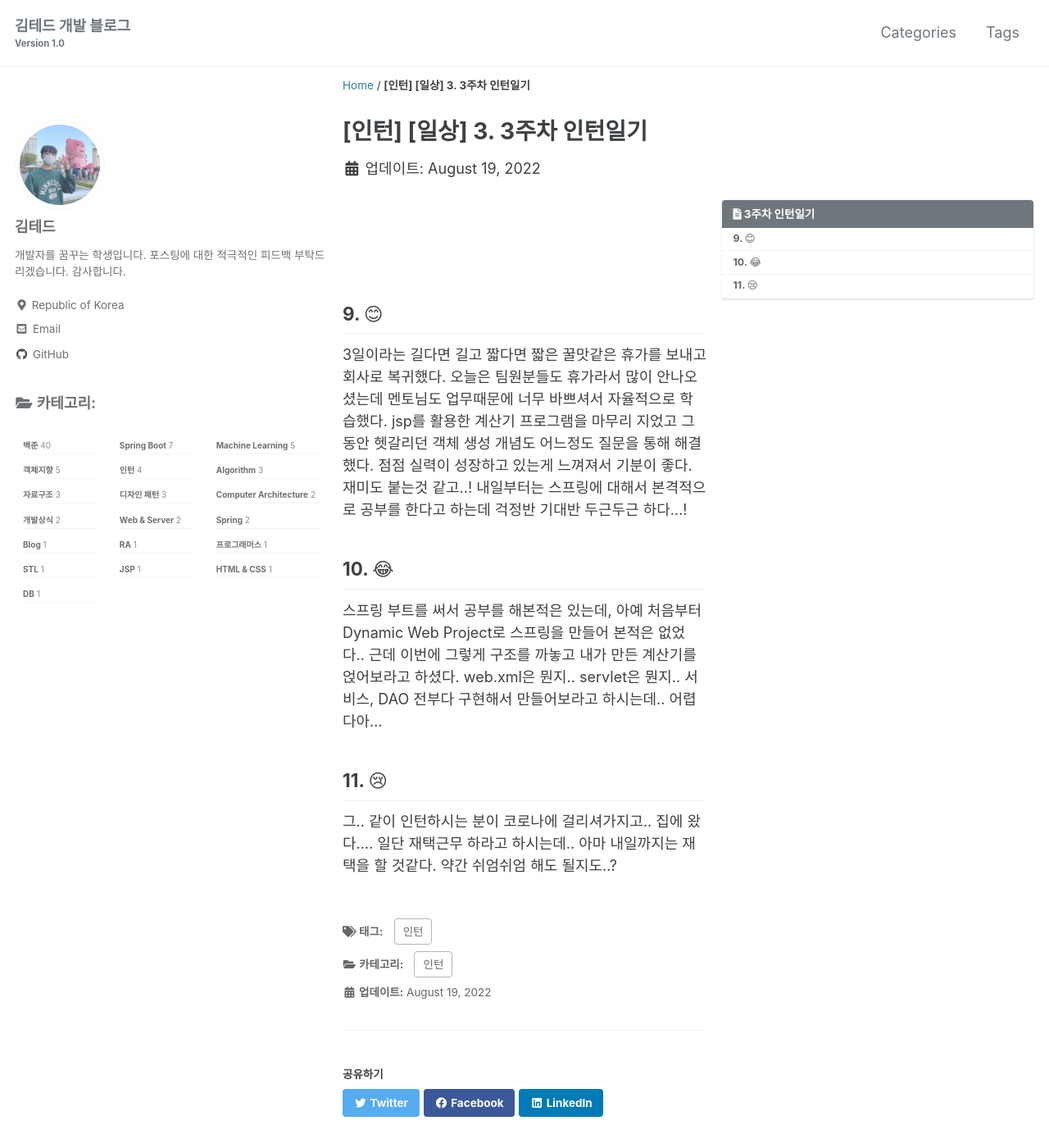
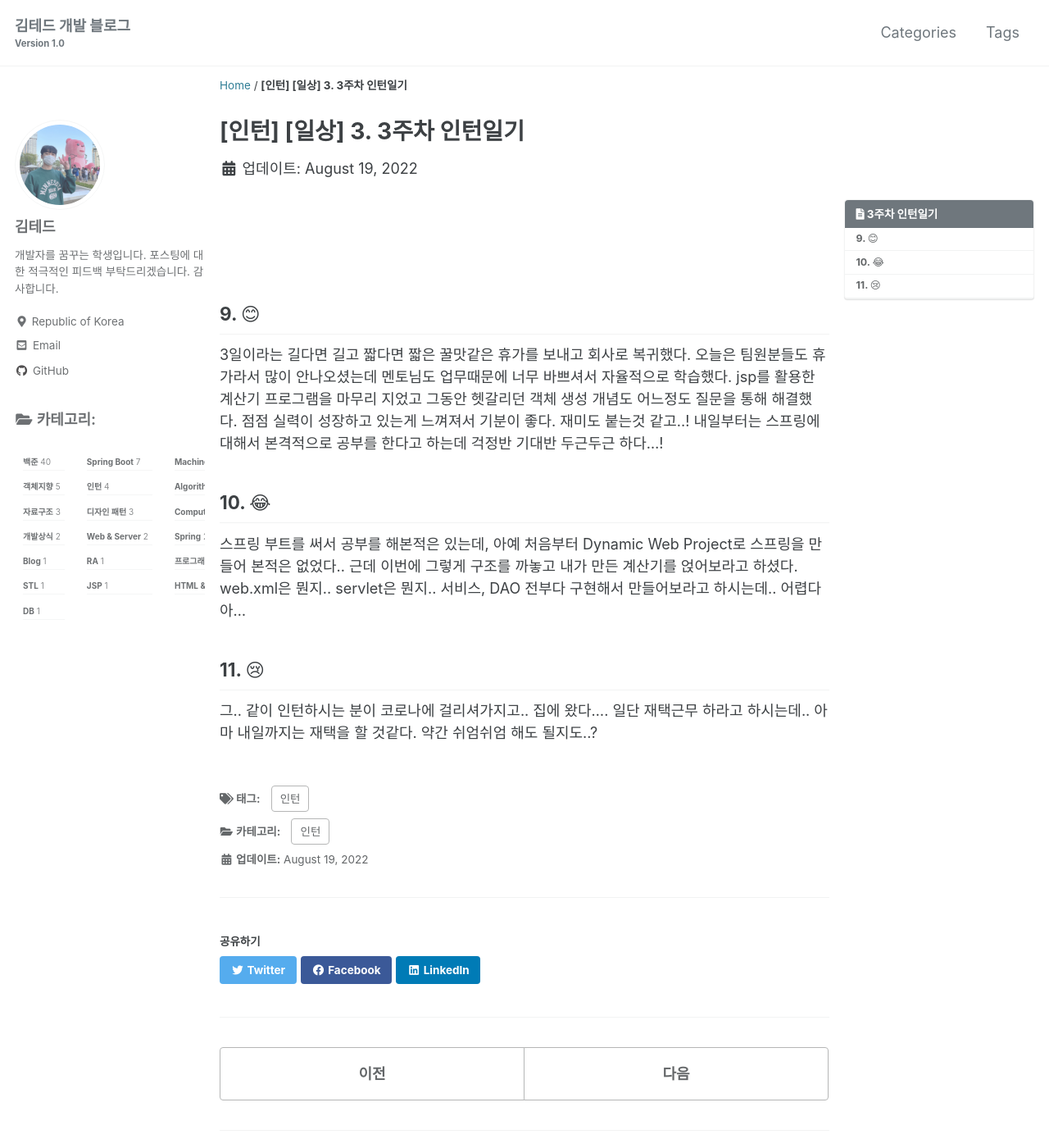
Before and after one commit to idkim97/idkim97.github.io, a Jekyll site: the page built from _posts/2022-08-19-3주차인턴일기.md, in a window 1280 px wide and 1400 px high. Shown: the whole window at 82% size. Built offline with Jekyll 4.4.1, drawn with Linux system fonts in a browser that asks for light colours; cached includes are drawn as plain includes; comment, search, counter and statistics services are not loaded.

Commit message:
Update _variables.scss

```diff
--- a/_sass/minimal-mistakes/_variables.scss
+++ b/_sass/minimal-mistakes/_variables.scss
@@ -157,7 +157,7 @@
 
    //두번째 설정해서 쓰던거
    $right-sidebar-width-narrow: 180px !default;
-   $right-sidebar-width: 400px !default; // 원래 250
+   $right-sidebar-width: 250px !default; // 원래 250
    $right-sidebar-width-wide: 300px !default; // 원래 300
 
  //  아예 초기설정
```
